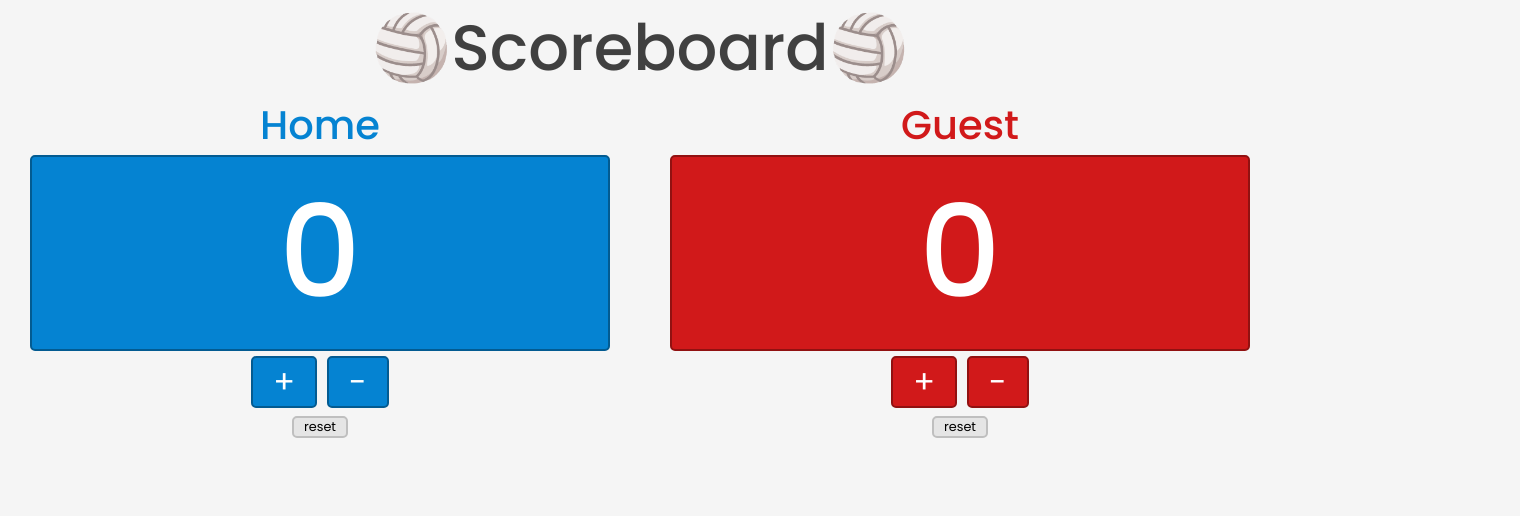
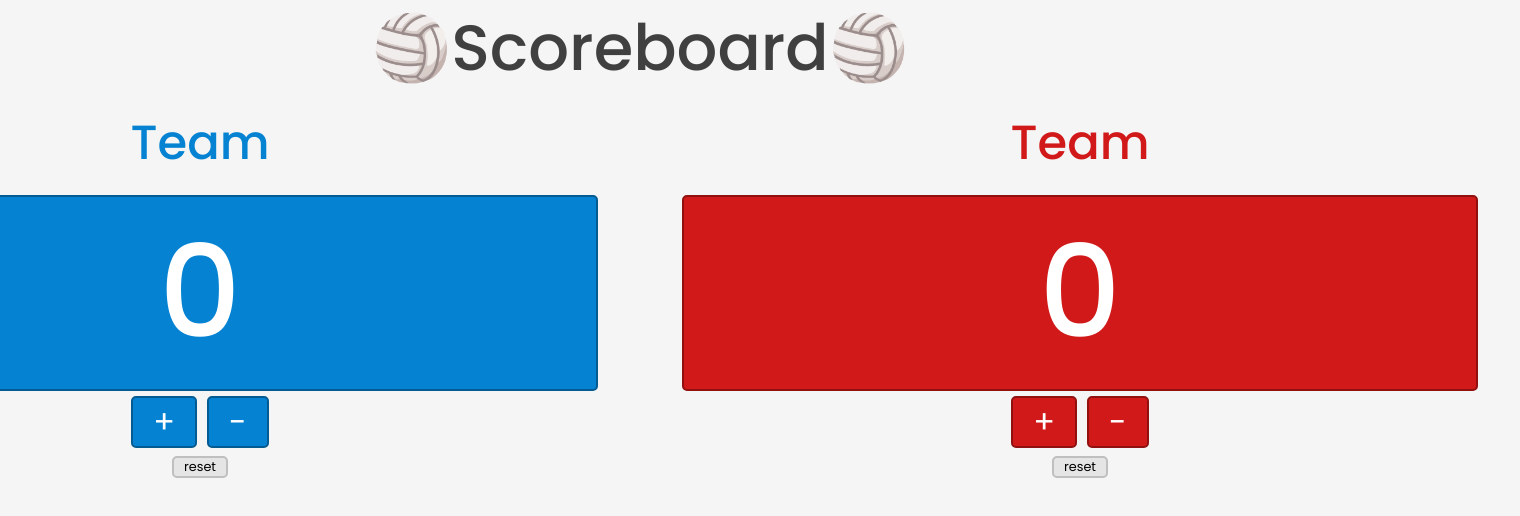
Before and after one commit to erikryan-s/scoring-app, a React (Create React App) app: page / in a window 1280 px wide. Shown: the top 516 px of the page, 1520 px wide, since content can reach past the window. Built offline with nearby package versions, Linux system fonts and the light colour scheme.

Commit message:
made team names re-namable

```diff
--- a/src/App.tsx
+++ b/src/App.tsx
@@ -9,10 +9,10 @@ const App = () => {
             </h1>
             <div className="scoreboard">
                 <div className="teamOne">
-                    <Counter title="Home" initialCount={0} isTeamOne={true} />
+                    <Counter initialCount={0} isTeamOne={true} />
                 </div>
                 <div className="teamTwo">
-                    <Counter title="Guest" initialCount={0} isTeamOne={false} />
+                    <Counter initialCount={0} isTeamOne={false} />
                 </div>
             </div>
         </div>
--- a/src/components/Counter.tsx
+++ b/src/components/Counter.tsx
@@ -9,15 +9,14 @@ import {
     Button,
     Reset,
     ResetButton,
-} from "./StyledCounter";
+} from "./styles/StyledCounter";
 
 interface IProps {
-    title: string;
     initialCount: number;
     isTeamOne: boolean;
 }
 
-const Counter: FC<IProps> = ({ title, initialCount, isTeamOne }) => {
+const Counter: FC<IProps> = ({ initialCount, isTeamOne }) => {
     const [count, setCount] = useState(initialCount);
 
     const increase = () => {
@@ -42,7 +41,7 @@ const Counter: FC<IProps> = ({ title, initialCount, isTeamOne }) => {
     return (
         <ThemeProvider theme={theme}>
             <StyledCounter>
-                <TeamName isTeamOne={isTeamOne}>{title}</TeamName>
+                <TeamName isTeamOne={isTeamOne} defaultValue="Team"></TeamName>
                 <ScoreCount isTeamOne={isTeamOne}>{count}</ScoreCount>
                 <ScoreButtons>
                     <Button isTeamOne={isTeamOne} onClick={() => increase()}>
--- a/src/components/StyledCounter.tsx
+++ b/src/components/styles/StyledCounter.tsx
@@ -11,13 +11,21 @@ export const StyledCounter = styled.div`
     align-items: center;
 `;
 
-export const TeamName = styled.h2<CounterProps>`
+export const TeamName = styled.textarea<CounterProps>`
     color: ${(props) =>
         props.isTeamOne
             ? props.theme.colors.teamOne
             : props.theme.colors.teamTwo};
-    font-size: 2.5rem;
+    background-color: ${(props) => props.theme.colors.background};
+    border: none;
+    font-size: 3rem;
     font-weight: 500;
+    text-align: center;
+    max-height: 100px;
+    width: auto;
+    padding: 12px 20px;
+    box-sizing: border-box;
+    resize: none;
 `;
 
 export const ScoreCount = styled.h3<CounterProps>`
```
Also changed, not shown: 1 other file (tests, documents, lock files or other folders).
